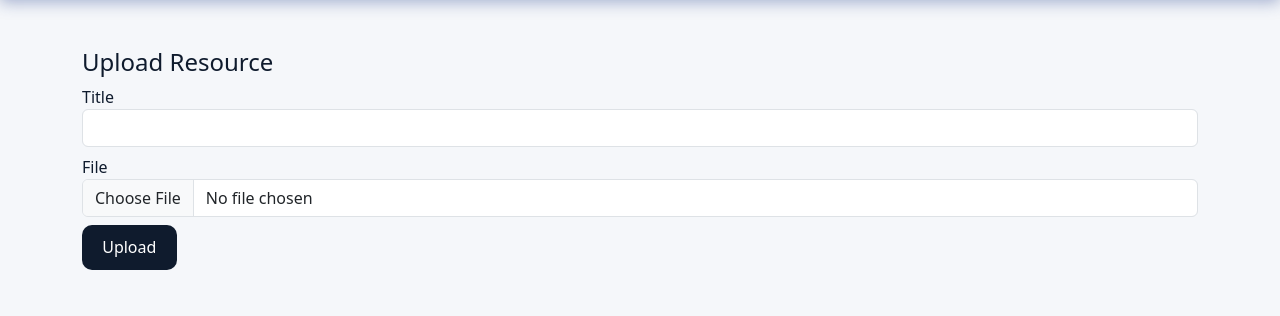
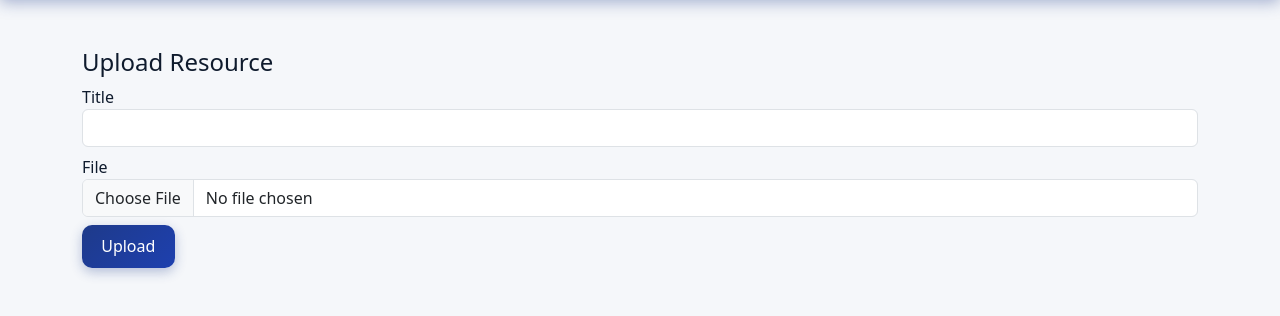
Before and after one commit to HBIUCAMPUS/HBIU-UNIVERSITY-PORTAL, a Flask app: template templates/upload_resource.html in a window 1280 px wide. Shown: the part 90-406 px from the top of the page. Run offline with Flask 3, Linux system fonts and the light colour scheme; the template is opened without the code that fills it, so the values that code supplies are empty.

Commit message:
Update upload_resource.html

```diff
--- a/templates/upload_resource.html
+++ b/templates/upload_resource.html
@@ -4,6 +4,6 @@
 <form method="post" enctype="multipart/form-data">
   <div class="mb-2"><label>Title</label><input class="form-control" name="title" required></div>
   <div class="mb-2"><label>File</label><input class="form-control" type="file" name="file" required></div>
-  <button class="btn btn-gold">Upload</button>
+  <button class="btn btn-royal-blue">Upload</button>
 </form>
 {% endblock %}
```
